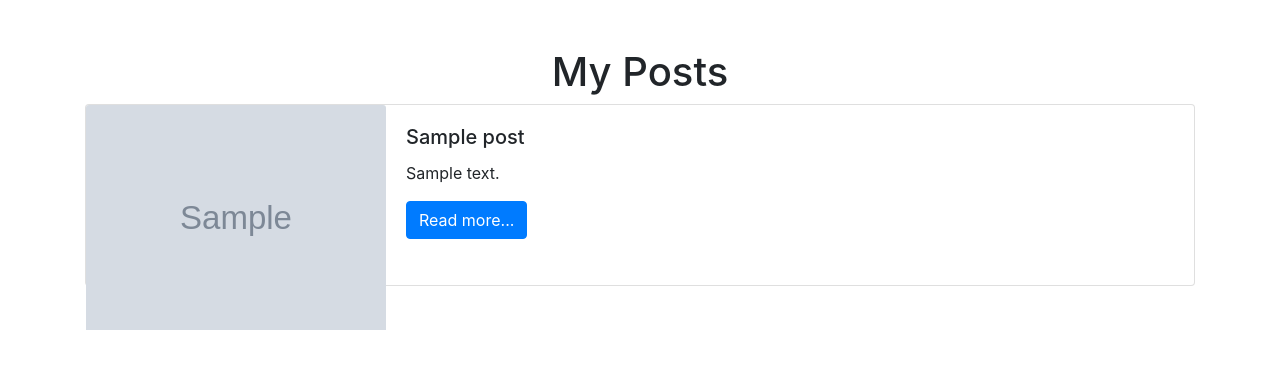
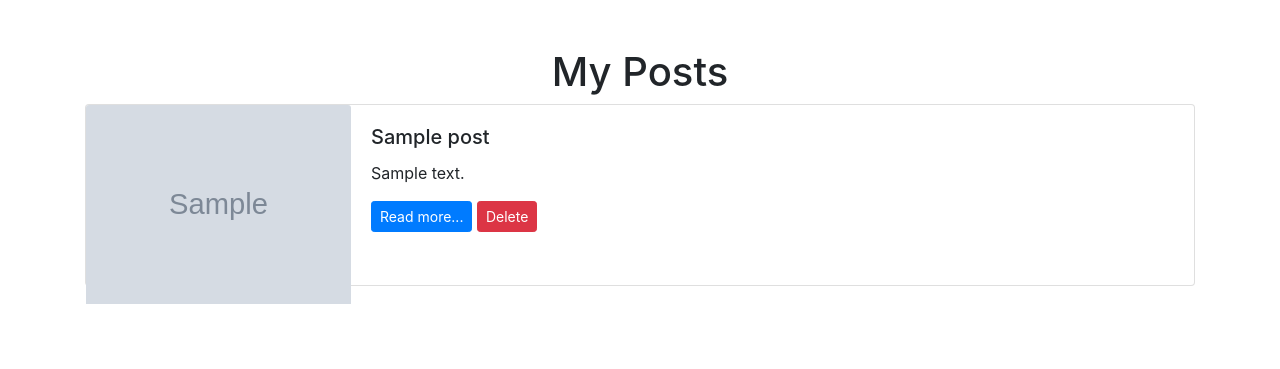
Before and after one commit to pramodgotur/djangoblogs, a Django app: page /my-posts/ in a window 1280 px wide. Shown: the part 56-425 px from the top of the page. Run offline with Django 3.2, Linux system fonts and the light colour scheme; a user stored in the database is signed in; tables that the repository leaves empty hold one stand-in row (values such as "Sample post"); grey boxes marked "Sample" are stand-in pictures; some libraries are stand-ins or nearby versions.

Commit message:
added delete post

```diff
--- a/blog/urls.py
+++ b/blog/urls.py
@@ -1,9 +1,10 @@
 from django.urls import path
-from blog.views import blogs_view, blog_detail_view, add_post, my_posts
+from blog.views import blogs_view, blog_detail_view, add_post, my_posts, delete_post
 
 urlpatterns = [
     path("", blogs_view),
     path("blog-detail/<int:pk>/", blog_detail_view),
     path("add-post/", add_post),
     path("my-posts/", my_posts),
+    path("delete-post/<int:pk>/", delete_post),
 ]
--- a/blog/views.py
+++ b/blog/views.py
@@ -2,6 +2,7 @@ from django.shortcuts import render, get_object_or_404, redirect
 from blog.models import Post
 from django.http import JsonResponse
 from django.views.decorators.csrf import csrf_exempt
+from django.views.decorators.http import require_http_methods
 
 
 def blogs_view(request):
@@ -41,3 +42,21 @@ def add_post(request):
                    "message": "Post successfully added.", "data": {}}
         return JsonResponse(context)
     return render(request, "blog-add.html")
+
+
+@csrf_exempt
+@require_http_methods(['DELETE'])
+def delete_post(request, pk):
+    context = {"status": True,
+               "message": "", "data": {}}
+    try:
+        post = Post.objects.get(pk=pk, author=request.user)
+        post.delete()
+        post_exists = Post.objects.filter(author=request.user).exists()
+        context['data']['post_exists'] = post_exists
+        context["message"] = "Post successfully deleted."
+        return JsonResponse(context, status=200)
+    except Exception as e:
+        print(e)
+        context["message"] = "Post not found"
+        return JsonResponse(context, status=404)
--- /dev/null
+++ b/static/css/blog.css
@@ -0,0 +1,10 @@
+.card-horizontal {
+  display: flex;
+  flex: 1 1 auto;
+}
+@media screen and (min-width: 768px) {
+  .img-square-wrapper {
+    max-width: 265px !important;
+    max-height: 180px !important;
+  }
+}
--- a/static/css/blogs.css
+++ /dev/null
@@ -1,8 +0,0 @@
-.card-horizontal {
-  display: flex;
-  flex: 1 1 auto;
-}
-.img-square-wrapper {
-  max-width: 300px !important;
-  max-height: 180px !important;
-}
--- a/static/js/blog.js
+++ b/static/js/blog.js
@@ -29,3 +29,36 @@ $("#new-post-form").submit(function (e) {
     toastr.error("The file must be one of the following types: .png, .jpeg, .jpg.");
   }
 });
+
+$(document).on("click", ".delete-post", function (e) {
+  var post_id = $(this).attr("id");
+  var actionUrl = "/delete-post/" + post_id + "/";
+  $.ajax({
+    url: actionUrl,
+    type: "DELETE",
+    success: function (data) {
+      toastr.success(data.message);
+      $("#post-" + post_id).remove();
+      let post_exists = data.data.post_exists;
+      if (post_exists == false) {
+        let html_str = `
+        <h1 class="text-center">My Posts</h1>
+          <div class="offset-md-3 col-md-6">
+          <div class="card">
+            <div class="card-body">
+              <p class="card-text">
+                You don't have any posts yet...
+              </p>
+              <a href="/add-post/" class="btn btn-primary">Add New Post</a>
+            </div>
+          </div>
+        </div>
+        `;
+        $("#my-posts").html(html_str);
+      }
+    },
+    error: function (data) {
+      toastr.error(data.responseJSON.message);
+    },
+  });
+});
--- a/templates/home.html
+++ b/templates/home.html
@@ -10,8 +10,7 @@
 </div>
 
 {% for post in posts %}
-<div class="card mb-3">
-  <div class="card-horizontal">
+<div class="card mb-3 flex-row flex-wrap">
   <div class="img-square-wrapper">
     <img class="card-img-top" src="{{post.image.url}}" alt="Card image cap" />
   </div>
@@ -21,5 +20,4 @@
     <a href="/blog-detail/{{post.id}}/" class="btn btn-primary">Read more...</a>
   </div>
 </div>
-</div>
 {% endfor %} {% endblock %}
--- a/templates/layout.html
+++ b/templates/layout.html
@@ -15,7 +15,7 @@
       href="https://cdnjs.cloudflare.com/ajax/libs/bootstrap-datepicker/1.9.0/css/bootstrap-datepicker.min.css"
     />
     <link rel="stylesheet" href="https://cdnjs.cloudflare.com/ajax/libs/toastr.js/latest/toastr.min.css">
-    <link rel="stylesheet" href="{% static 'css/blogs.css'%}">
+    <link rel="stylesheet" href="{% static 'css/blog.css'%}">
 
     {% endblock %}
   </head>
--- a/templates/my-posts.html
+++ b/templates/my-posts.html
@@ -1,18 +1,18 @@
 {% extends "layout.html" %} {% load static %} {% block content %}
 
+<div id="my-posts">
   <h1 class="text-center">My Posts</h1>
 
   {% for post in posts %}
-<div class="card mb-3">
-  <div class="card-horizontal">
+  <div class="card mb-3 flex-row flex-wrap" id="post-{{post.id}}">
     <div class="img-square-wrapper">
       <img class="card-img-top" src="{{post.image.url}}" alt="Card image cap" />
     </div>
     <div class="card-body">
       <h5 class="card-title">{{post.title}}</h5>
       <p class="card-text">{{ post.content}}</p>
-      <a href="/blog-detail/{{post.id}}/" class="btn btn-primary">Read more...</a>
-    </div>
+      <a href="/blog-detail/{{post.id}}/" class="btn btn-sm btn-primary">Read more...</a>
+      <button class="btn btn-sm btn-danger delete-post" id="{{post.id}}">Delete</button>
     </div>
   </div>
   {% empty %}
@@ -27,3 +27,4 @@
     </div>
   </div>
   {% endfor %} {% endblock %}
+</div>
```
Lines whose indentation alone changed are shown as unchanged.
